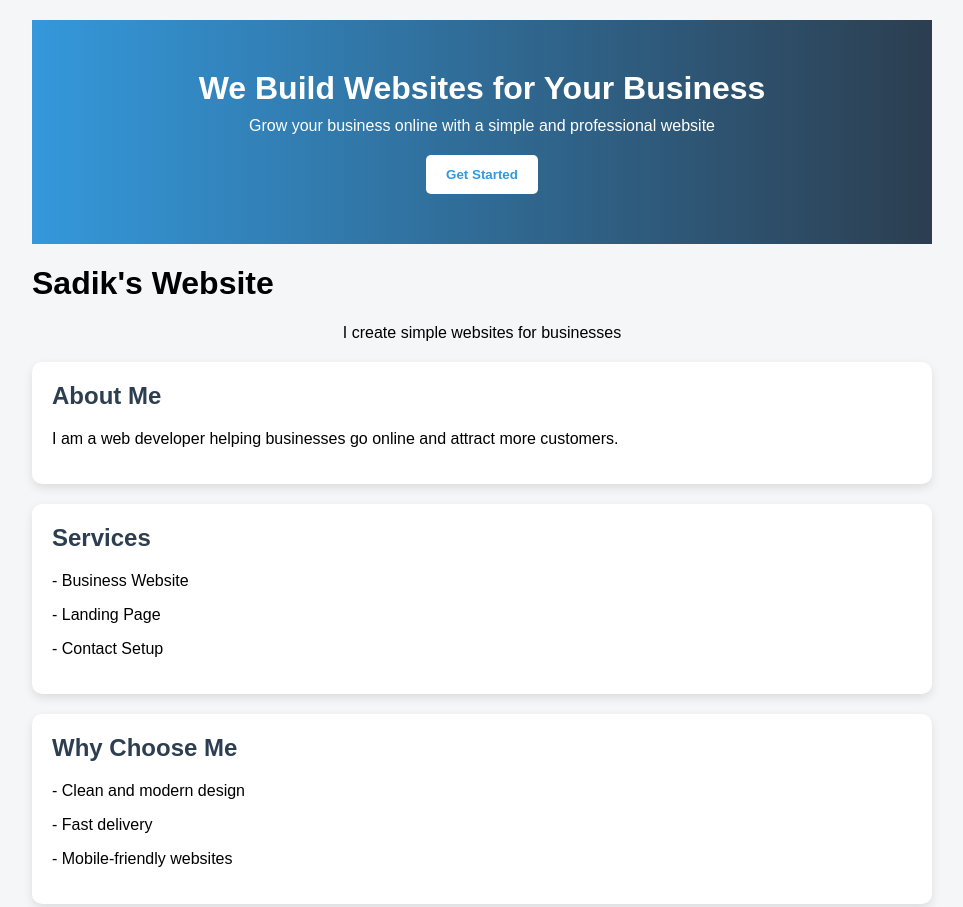
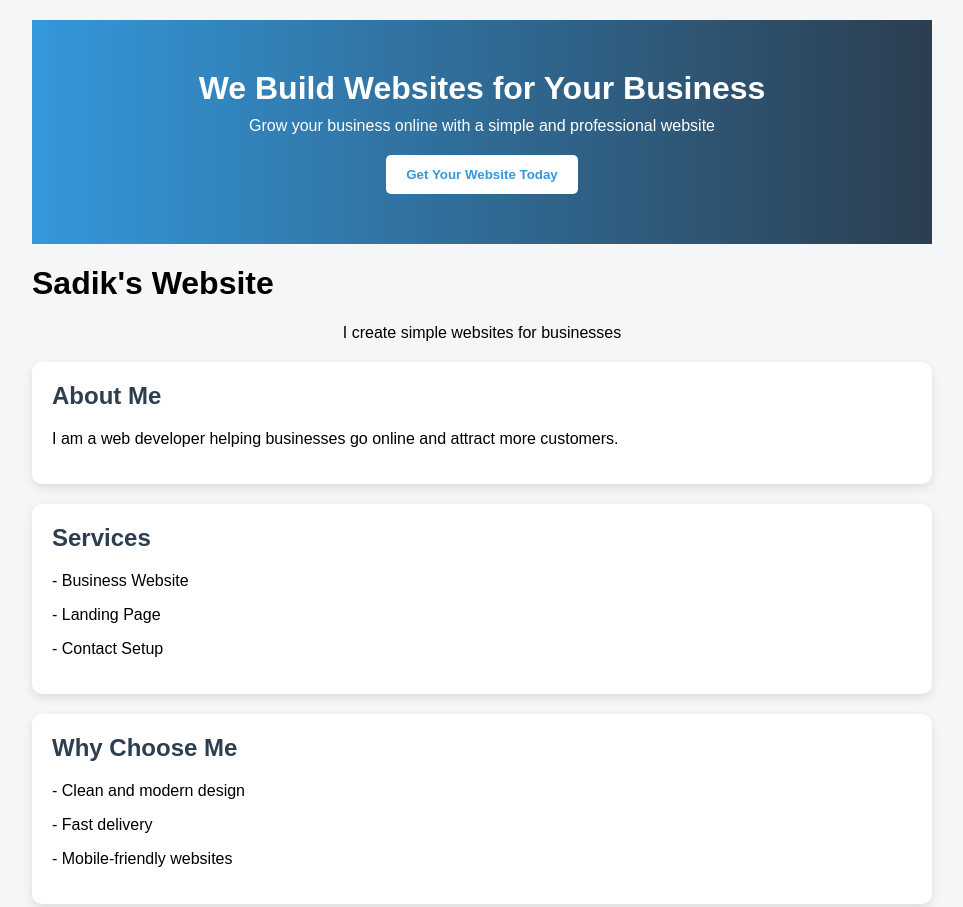
Before and after one commit to sadikabdallamohamed-stack/My_website, a plain HTML site: page index.html in a window 1280 px wide. Shown: the top 907 px of the page, without its empty margins (158-1121 px from the left). Drawn offline with Linux system fonts and the light colour scheme.

Commit message:
Update button text in hero section

```diff
--- a/index.html
+++ b/index.html
@@ -71,7 +71,7 @@ h2 {
     <h1>We Build Websites for Your Business</h1>
     <p>Grow your business online with a simple and professional website</p>
     <button onclick="alert('Contact me at sadikabdallah@gmail.com')">
-            Get Started
+        Get Your Website Today
     </button>
 </div>
 
```
Lines whose indentation alone changed are shown as unchanged.
